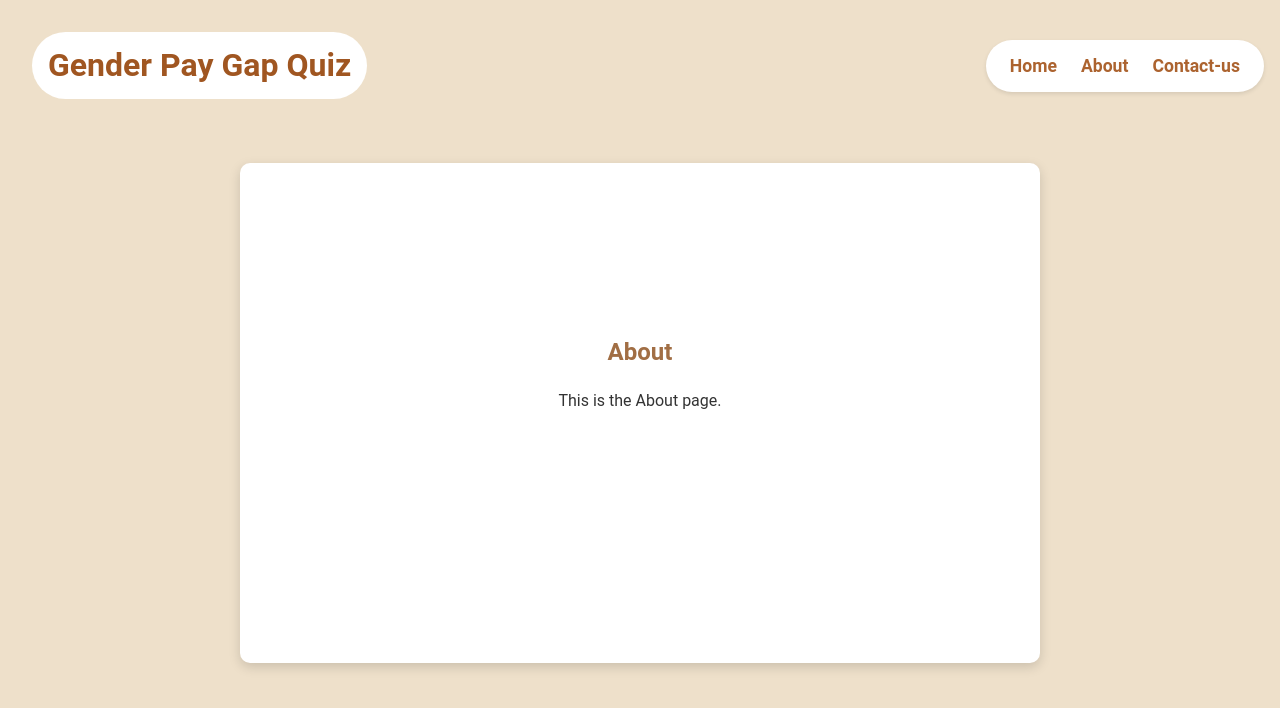
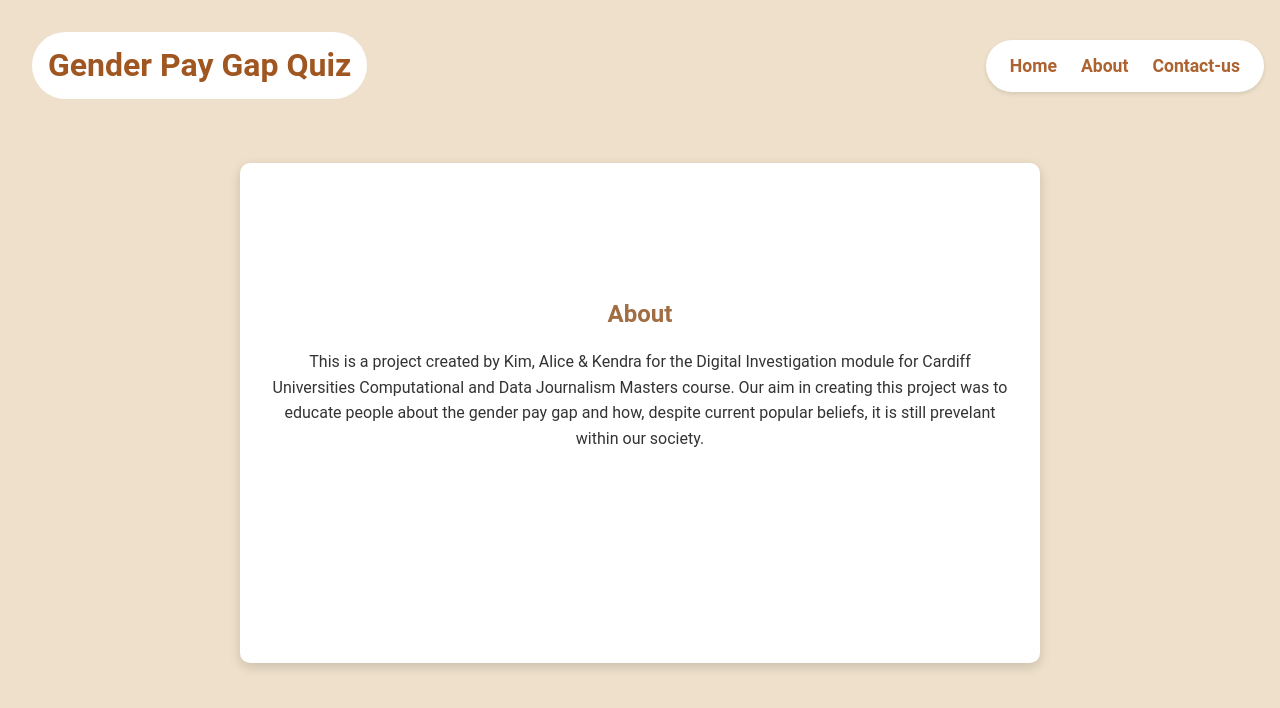
Before and after one commit to ktyler05/KKA_PayGap, a React (Create React App) app in the folder kka_ppaygapapp/: page /About in a window 1280 px wide. Shown: the top 708 px of the page. Built offline with nearby package versions, Linux system fonts and the light colour scheme.

Commit message:
contact, about updates
added some bare-bones content to these pages

```diff
--- a/kka_ppaygapapp/src/About.js
+++ b/kka_ppaygapapp/src/About.js
@@ -5,7 +5,13 @@ function About() {
   return (
     <div id="quiz-container" className="quiz-container start-screen">
       <h2>About</h2>
-      <p>This is the About page. </p>
+      <p>
+        This is a project created by Kim, Alice & Kendra for the Digital
+        Investigation module for Cardiff Universities Computational and Data
+        Journalism Masters course. Our aim in creating this project was to
+        educate people about the gender pay gap and how, despite current popular
+        beliefs, it is still prevelant within our society.{" "}
+      </p>
     </div>
   );
 }
--- a/kka_ppaygapapp/src/Contact.js
+++ b/kka_ppaygapapp/src/Contact.js
@@ -6,7 +6,13 @@ function Contact() {
     <div id="quiz-container" className="quiz-container start-screen">
 
       <h2>Contact Us</h2>
-      <p>This is the Contact Us page.</p>
+      <p>
+        You can contact us at:{" "}
+        <a href="mailto:KendraAliceTyler@gmail.com">KendraAliceTyler@gmail.com</a> or on LinkedIn at{" "}
+        <a href="https://www.linkedin.com/in/kim-anne/" target="_blank" rel="noopener noreferrer">
+          LinkedIn
+        </a>
+      </p>
     </div>
   );
 }
```
